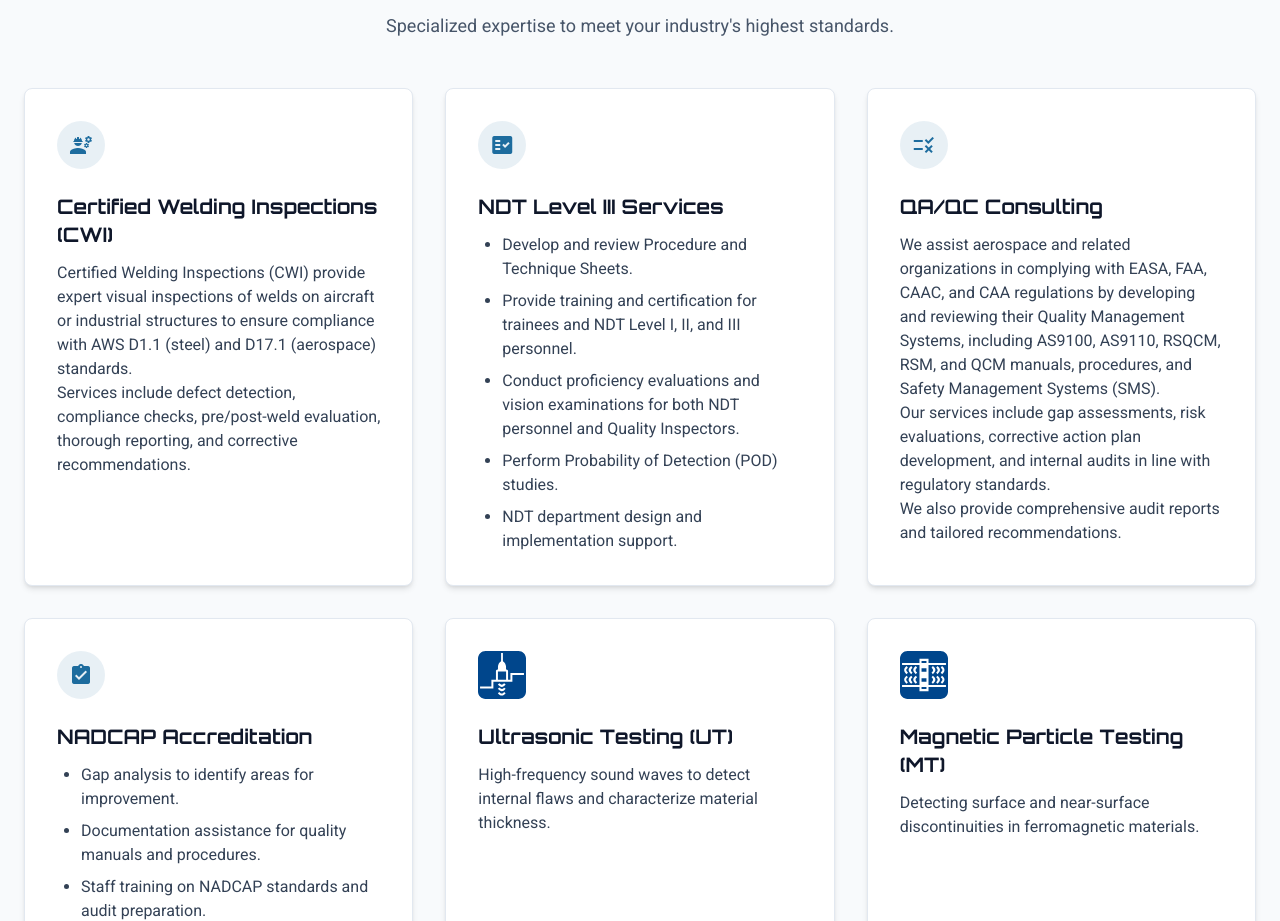
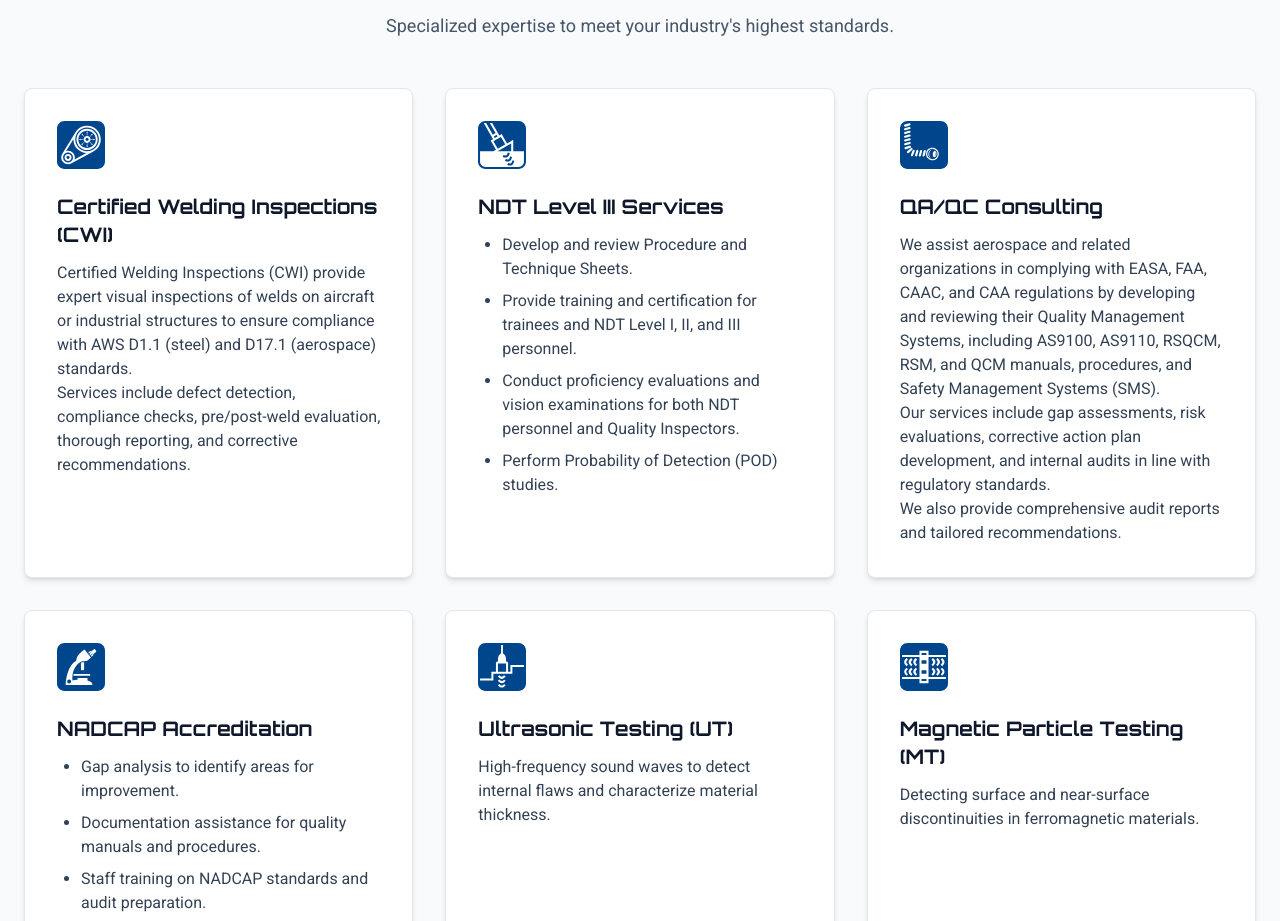
Before and after one commit to capimaker/lionndt, a website: page index.html in a window 1280 px wide. Shown: the part 784-1705 px from the top of the page. Drawn offline with nearby package versions, Linux system fonts and the light colour scheme.

Commit message:
se han modificado el resto de iconos y se ha traducido eddy test

```diff
--- a/index.html
+++ b/index.html
@@ -116,7 +116,7 @@
 <div class="grid grid-cols-1 md:grid-cols-2 lg:grid-cols-3 gap-8">
     <div class="service-card bg-background-light dark:bg-background-dark p-8 rounded-lg shadow-md border border-slate-200 dark:border-slate-700 transition-all transform hover:-translate-y-2 duration-300 hover:border-primary dark:hover:border-primary">
     <div class="flex items-center justify-center h-12 w-12 rounded-full bg-primary/10 mb-6">
-    <span class="material-icons text-primary text-3xl">engineering</span>
+    <img alt="NDT services icon" class="h-8 w-8 object-contain" loading="lazy" src="assets/icons/iconosvg/Asset 4.svg"/>
     </div>
     <h3 class="text-xl font-bold font-display text-slate-900 dark:text-white mb-3" data-i18n="services.cwi.title">Certified Welding Inspections (CWI):</h3>
     <p class="whitespace-pre-line" data-i18n="services.cwi.body">Certified Welding Inspection (CWI) service provides expert evaluation of welds for aircraft and industrial structures to ensure quality and safety.
@@ -124,7 +124,7 @@
     </div>
     <div class="service-card bg-background-light dark:bg-background-dark p-8 rounded-lg shadow-md border border-slate-200 dark:border-slate-700 transition-all transform hover:-translate-y-2 duration-300 hover:border-primary dark:hover:border-primary">
         <div class="flex items-center justify-center h-12 w-12 rounded-full bg-primary/10 mb-6">
-            <span class="material-icons text-primary text-3xl">fact_check</span>
+            <img alt="NDT services icon" class="h-8 w-8 object-contain" loading="lazy" src="assets/icons/iconosvg/Asset 26.svg"/>
         </div>
         <h3 class="text-xl font-bold font-display text-slate-900 dark:text-white mb-3" data-i18n="services.ndt.title">NDT:</h3>
         <ul class="list-disc pl-6 space-y-2 text-slate-700 dark:text-slate-300">
@@ -132,23 +132,23 @@
             <li data-i18n="services.ndt.item2">Provide training and certification for trainees and NDT Level I, II, and III personnel.</li>
             <li data-i18n="services.ndt.item3">Conduct proficiency evaluations and vision examinations for both NDT personnel and Quality Inspectors.</li>
             <li data-i18n="services.ndt.item4">Perform Probability of Detection (POD) studies.</li>
-            <li data-i18n="services.ndt.item5">NDT department design and implementation support.</li>
+           <!-- <li data-i18n="services.ndt.item5">NDT department design and implementation support.</li> -->
         </ul>
 
     </div>
     <div class="service-card bg-background-light dark:bg-background-dark p-8 rounded-lg shadow-md border border-slate-200 dark:border-slate-700 transition-all transform hover:-translate-y-2 duration-300 hover:border-primary dark:hover:border-primary">
         <div class="flex items-center justify-center h-12 w-12 rounded-full bg-primary/10 mb-6">
-            <span class="material-icons text-primary text-3xl">rule</span>
+            <img alt="QA/QC Consulting icon" class="h-8 w-8 object-contain" loading="lazy" src="assets/icons/iconosvg/Asset 5.svg"/>
         </div>
         <h3 class="text-xl font-bold font-display text-slate-900 dark:text-white mb-3" data-i18n="services.rt.title">QA/QC Consulting</h3>
         <p class="whitespace-pre-line" data-i18n="services.rt.body">Utilizing X-rays or gamma rays to view the internal structure of components.</p>
     </div>
-    <div class="service-card bg-background-light dark:bg-background-dark p-8 rounded-lg shadow-md border border-slate-200 dark:border-slate-700 transition-all transform hover:-translate-y-2 duration-300 hover:border-primary dark:hover:border-primary">
-    <div class="flex items-center justify-center h-12 w-12 rounded-full bg-primary/10 mb-6">
-    <span class="material-icons text-primary text-3xl">assignment_turned_in</span>
-    </div>
-    <h3 class="text-xl font-bold font-display text-slate-900 dark:text-white mb-3" data-i18n="services.nc.title">Nadcap audit review:</h3>
-    <ul class="list-disc pl-6 space-y-2 text-slate-700 dark:text-slate-300">
+        <div class="service-card bg-background-light dark:bg-background-dark p-8 rounded-lg shadow-md border border-slate-200 dark:border-slate-700 transition-all transform hover:-translate-y-2 duration-300 hover:border-primary dark:hover:border-primary">
+        <div class="flex items-center justify-center h-12 w-12 rounded-full bg-primary/10 mb-6">
+        <img alt="Nadcap audit icon" class="h-8 w-8 object-contain" loading="lazy" src="assets/icons/iconosvg/Asset 22.svg"/>
+        </div>
+        <h3 class="text-xl font-bold font-display text-slate-900 dark:text-white mb-3" data-i18n="services.nc.title">Nadcap audit review:</h3>
+        <ul class="list-disc pl-6 space-y-2 text-slate-700 dark:text-slate-300">
     <li data-i18n="services.nc.item1">Gap analysis to identify areas for improvement.</li>
     <li data-i18n="services.nc.item2">Documentation assistance for quality manuals and procedures.</li>
     <li data-i18n="services.nc.item3">Staff training on NADCAP standards and audit preparation.</li>
--- a/main.js
+++ b/main.js
@@ -107,9 +107,9 @@ Services include defect detection, compliance checks, pre/post-weld evaluation,
     "services.vt.title": "Visual Testing (VT)",
     "services.vt.body":
       "Inspección visual sistemática para identificar discontinuidades sin equipo adicional.",
-    "services.pd.title": "Desarrollo de procedimientos",
+    "services.pd.title": "Eddy Current Testing (ET)",
     "services.pd.body":
-      "Creación y validación de procedimientos END según códigos, normas y necesidades del cliente.",
+      "Es un método de prueba no destructivo que utiliza inducción electromagnética para encontrar defectos como grietas y corrosión en materiales conductores, principalmente metales.",
 
     "services.cwi.title": "Inspecciones de soldadura certificadas (CWI)",
     "services.cwi.body": `Las Inspecciones de Soldadura Certificadas (CWI) proporcionan inspecciones visuales expertas de soldaduras en aeronaves o estructuras industriales para garantizar el cumplimiento de los estándares AWS D1.1 (acero) y D17.1 (aeroespacial).
```
